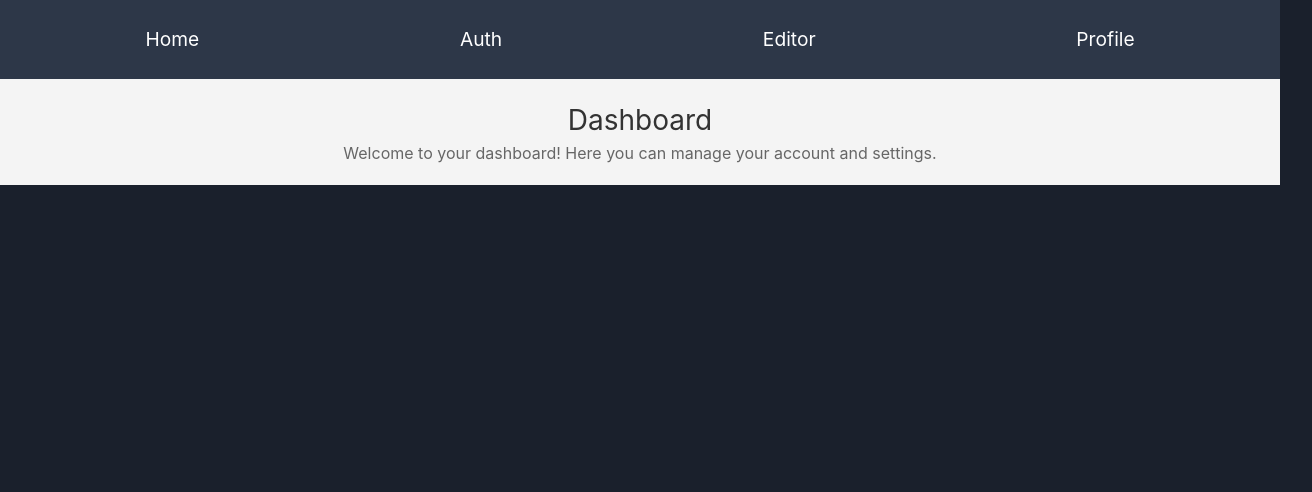
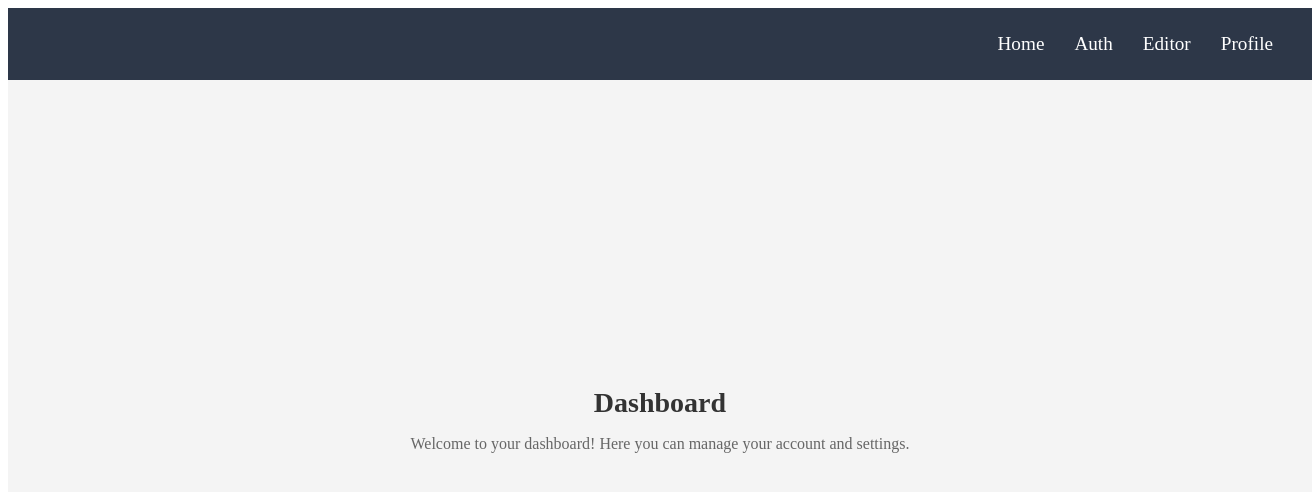
Before and after one commit to TrizzlyBare/SEIDE, a React (Vite) app: page / in a window 1280 px wide. Shown: the top 492 px of the page, 1312 px wide, since content can reach past the window. Built offline with nearby package versions, Linux system fonts and the light colour scheme.

Commit message:
Add files via upload

```diff
--- a/src/components/Dashboard/Dashboard.jsx
+++ b/src/components/Dashboard/Dashboard.jsx
@@ -3,9 +3,14 @@ import styled from "styled-components";
 
 const DashboardContainer = styled.div`
   width: 100%;
+  min-height: 100vh;
   padding: 20px;
   background-color: #f4f4f4;
   text-align: center;
+  display: flex;
+  flex-direction: column;
+  align-items: center;
+  justify-content: center; /* Center content vertically */
 `;
 
 const Title = styled.h1`
--- a/src/components/Header/Header.jsx
+++ b/src/components/Header/Header.jsx
@@ -1,14 +1,19 @@
 import React from "react";
 import { Link } from "react-router-dom";
-import { HeaderContainer, NavLinks, ProfileLink } from "./headerStyle"; // Import ProfileLink
+import {
+  HeaderContainer,
+  NavLinks,
+  ProfileLink,
+  BaseLink,
+} from "./headerStyle"; // Import ProfileLink
 
 const Header = () => {
   return (
     <HeaderContainer>
       <NavLinks>
-        <Link to="/">Home</Link>
-        <Link to="/auth">Auth</Link>
-        <Link to="/editor">Editor</Link>
+        <BaseLink to="/">Home</BaseLink>
+        <BaseLink to="/auth">Auth</BaseLink>
+        <BaseLink to="/editor">Editor</BaseLink>
         <ProfileLink to="/profile">Profile</ProfileLink>
       </NavLinks>
     </HeaderContainer>
--- a/src/components/Header/headerStyle.jsx
+++ b/src/components/Header/headerStyle.jsx
@@ -7,18 +7,38 @@ export const HeaderContainer = styled.header`
   background-color: #2d3748;
   color: white;
   padding: 15px;
+  position: fixed;
 `;
 
 export const NavLinks = styled.nav`
   display: flex;
-  justify-content: space-around;
-  align-items: center;
+  justify-content: flex-end;
+  margin-right: 20px;
+  gap: 10px;
+`;
 
-  a {
-    text-decoration: none;
-    color: white;
-    padding: 10px;
-    font-size: 1.2rem;
+export const BaseLink = styled(Link)`
+  color: white;
+  text-decoration: none;
+  padding: 10px;
+  font-size: 1.2rem;
+  position: relative;
+  transition: all 0.3s ease-in-out;
+
+  &:hover {
+    background-color: #4a5568; /* Background color change on hover */
+    color: #fbbf24; /* Text color change to yellow on hover */
+    border-radius: 8px; /* Rounded corners on hover */
+
+    &::before {
+      content: "";
+      position: absolute;
+      left: -10px;
+      width: 5px;
+      height: 100%;
+      background-color: #fbbf24; /* Yellow bar on hover */
+      border-radius: 5px 0 0 5px;
+    }
   }
 `;
 
--- a/src/main.jsx
+++ b/src/main.jsx
@@ -6,8 +6,8 @@ import theme from "./theme.js";
 
 ReactDOM.createRoot(document.getElementById("root")).render(
   <React.StrictMode>
-    <ChakraProvider theme={theme}>
+    {/* <ChakraProvider theme={theme}> */}
       <App />
-    </ChakraProvider>
+    {/* </ChakraProvider> */}
   </React.StrictMode>
 );
```
